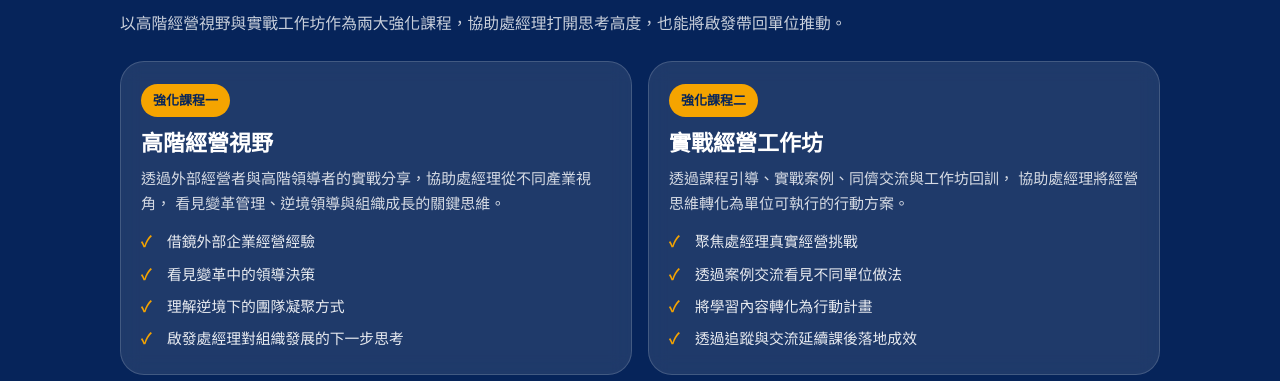
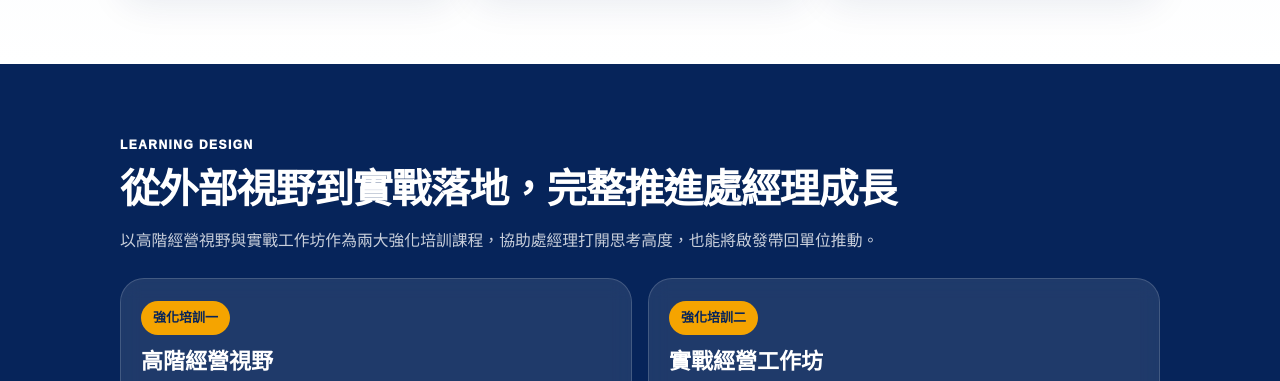
Before and after one commit to kaoruying/dmtraining, a plain HTML site: page index.html in a window 1280 px wide. Shown: the part 1696-2077 px from the top of the page. Drawn offline with Linux system fonts and the light colour scheme.

Commit message:
Update index.html

```diff
--- a/index.html
+++ b/index.html
@@ -569,10 +569,8 @@
             處經理的任務，不只是帶領單位完成目標，更是在變動環境中看清方向、凝聚團隊，讓組織持續長出新的成長動能。
           </p>
 
-          <div class="hero-focus">
-            <div class="focus-label">培育主軸</div>
-            <div class="focus-line">
-              <span>變革管理</span>
+                 <div class="focus-label">培育主軸</div>
+                       <span>變革管理</span>
               <span>逆境領導</span>
               <span>組織再成長</span>
             </div>
@@ -700,12 +698,12 @@
         <div class="section-kicker">LEARNING DESIGN</div>
         <h2 class="section-title">從外部視野到實戰落地，完整推進處經理成長</h2>
         <p class="section-desc">
-          以高階經營視野與實戰工作坊作為兩大強化課程，協助處經理打開思考高度，也能將啟發帶回單位推動。
+          以高階經營視野與實戰工作坊作為兩大強化培訓課程，協助處經理打開思考高度，也能將啟發帶回單位推動。
         </p>
 
         <div class="learning-grid">
           <div class="learning-card">
-            <div class="learning-label">強化課程一</div>
+            <div class="learning-label">強化培訓一</div>
             <h3>高階經營視野</h3>
             <p>
               透過外部經營者與高階領導者的實戰分享，協助處經理從不同產業視角，
@@ -720,7 +718,7 @@
           </div>
 
           <div class="learning-card">
-            <div class="learning-label">強化課程二</div>
+            <div class="learning-label">強化培訓二</div>
             <h3>實戰經營工作坊</h3>
             <p>
               透過課程引導、實戰案例、同儕交流與工作坊回訓，
```
